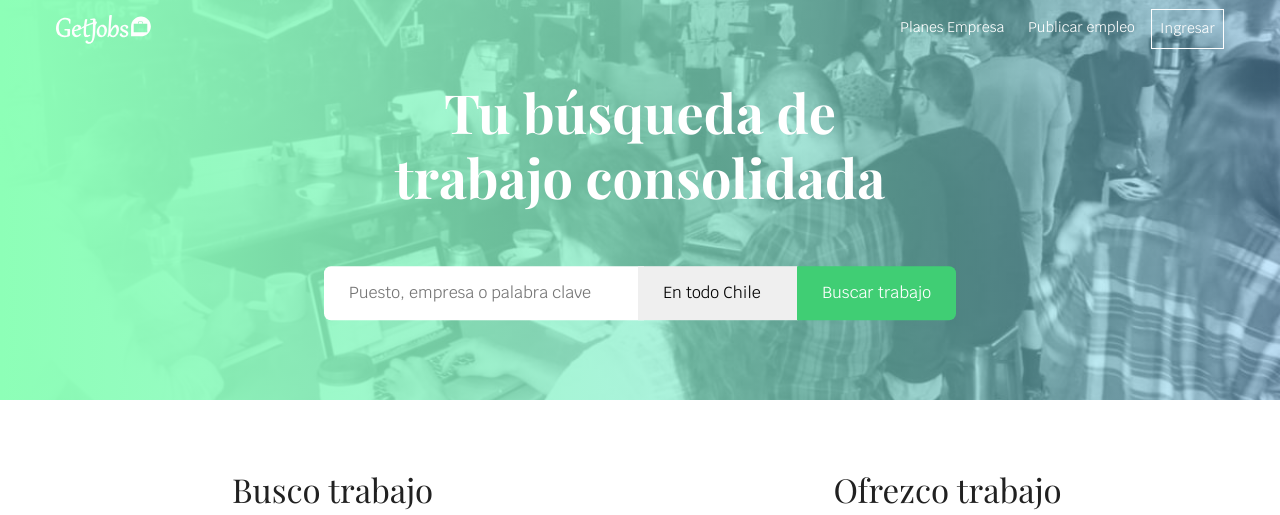
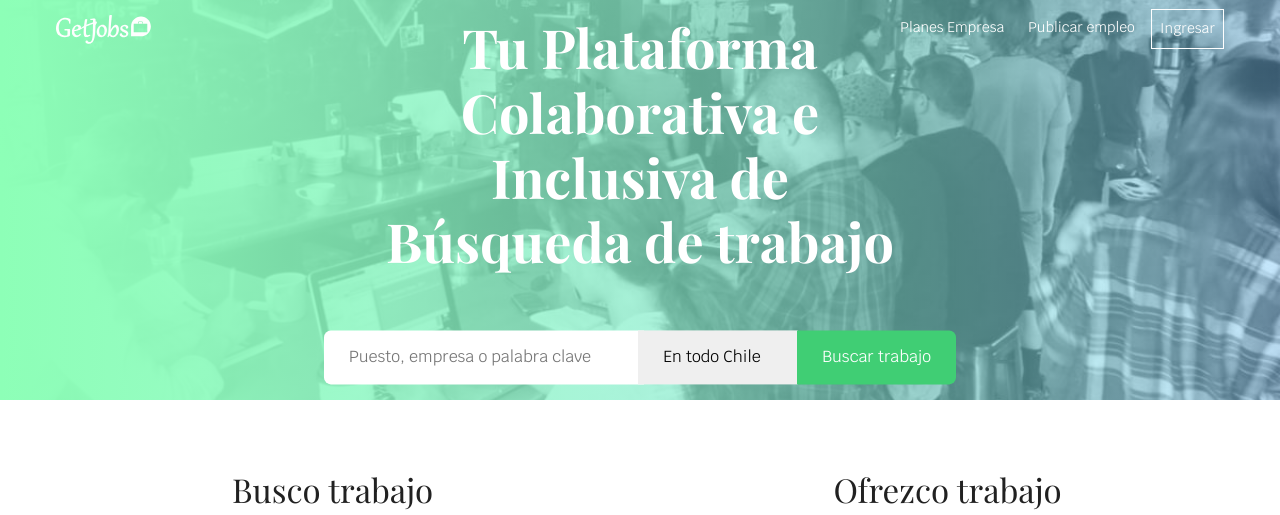
Before and after one commit to atonb6/getJobs, a PHP site: page / in a window 1280 px wide. Shown: the top 515 px of the page. Run offline with PHP 8.4, Linux system fonts and the light colour scheme.

Commit message:
update hero frase

```diff
--- a/components/hero.php
+++ b/components/hero.php
@@ -3,7 +3,7 @@
 		<form action="#">
 			<div class="row justify-content-center text-center mb-5">
 				<div class="col-md-10">
-					<h1 class="hero__title">Tu búsqueda de trabajo consolidada</h1>
+					<h1 class="hero__title">Tu Plataforma Colaborativa e Inclusiva de Búsqueda de trabajo</h1>
 				</div>
 			</div>
 			<div class="row justify-content-center">
```
